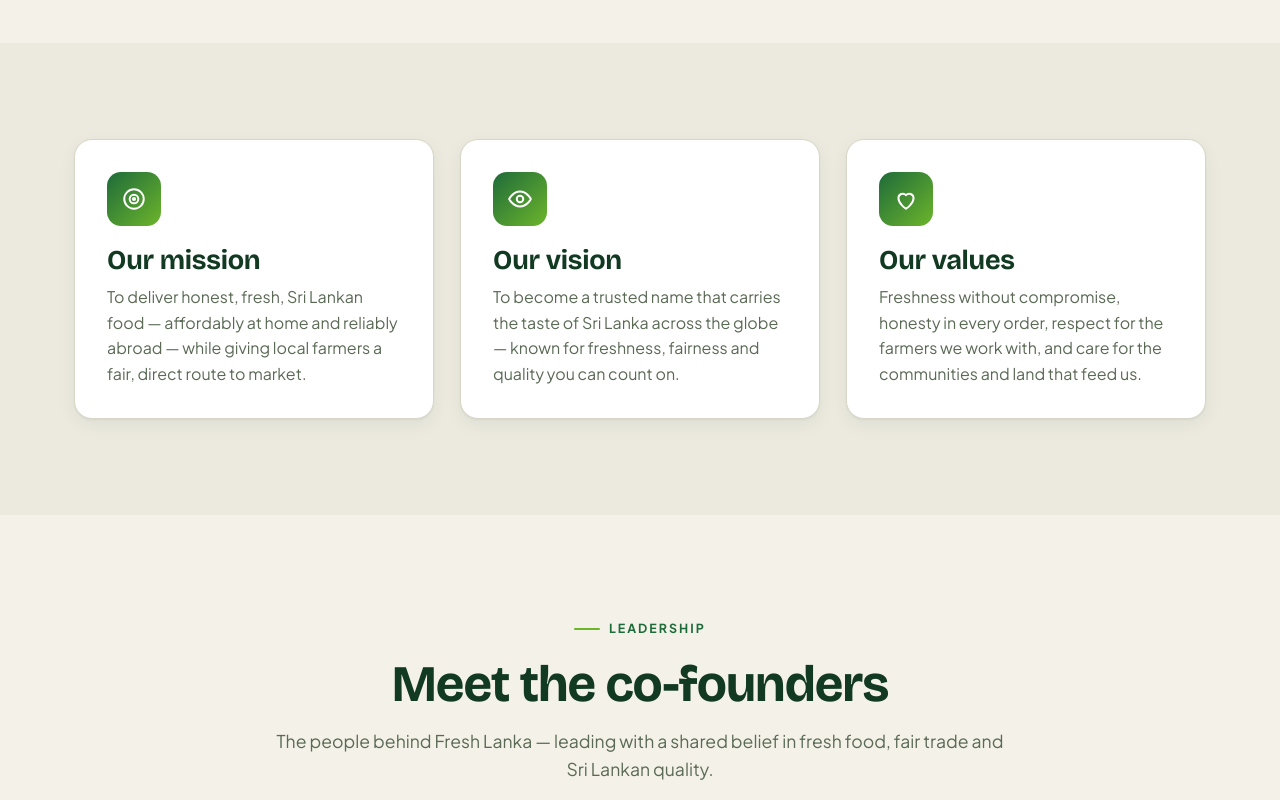
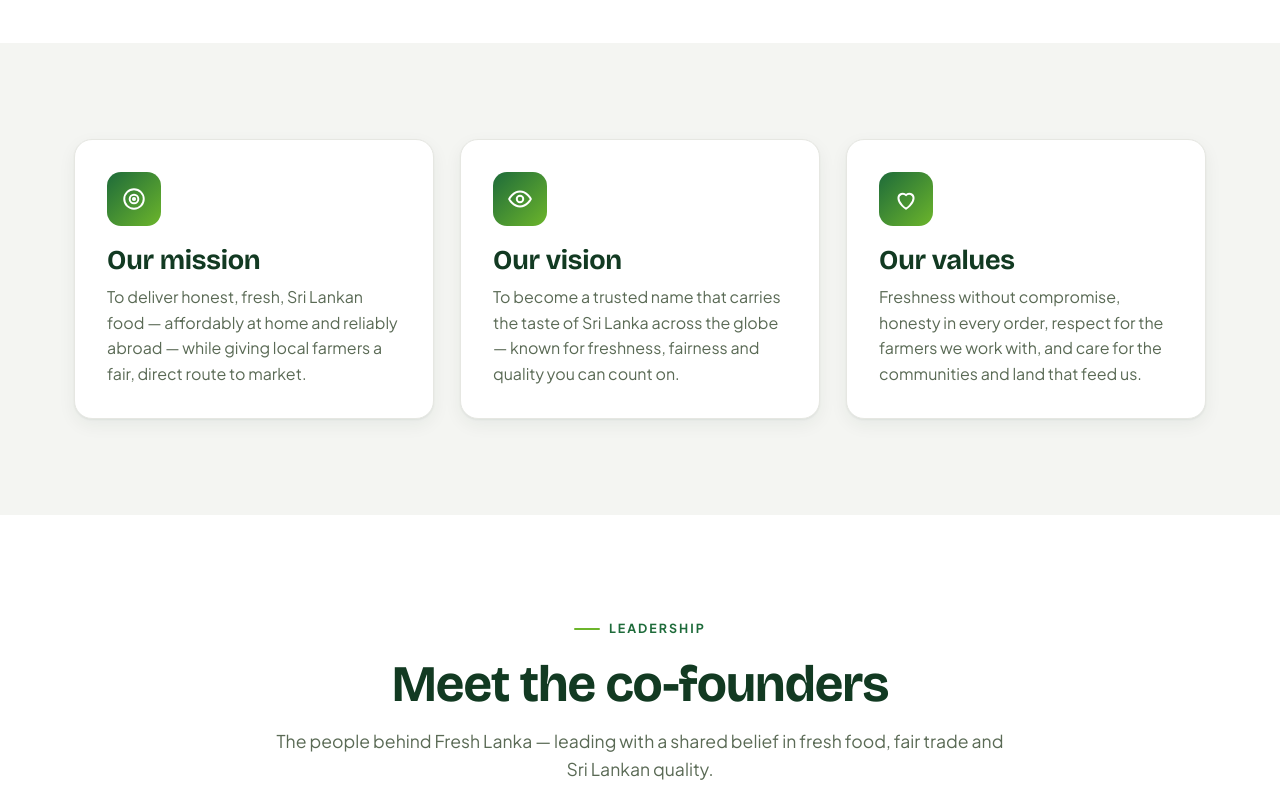
Before and after one commit to Dilantha1995/Fresh-Lanka-Pvt-Ltd, a plain HTML site: page about.html in a window 1280 px wide. Shown: the part 1120-1920 px from the top of the page. Drawn offline with nearby package versions, Linux system fonts and the light colour scheme.

Commit message:
Add files via upload

```diff
--- a/styles.css
+++ b/styles.css
@@ -13,12 +13,12 @@
   --leaf-2:#a3d44e;       /* pale lime                                   */
   --ocean:#1c6fa6;        /* globe blue — secondary accent               */
   --ocean-deep:#155680;
-  --paper:#f3f1e8;        /* cream page background                       */
-  --paper-2:#eceadf;      /* slightly deeper cream                       */
+  --paper:#ffffff;        /* white page background                       */
+  --paper-2:#f4f5f2;      /* very light neutral for sections            */
   --card:#ffffff;
   --ink:#23301f;          /* body text                                   */
   --muted:#5a6a55;        /* secondary text                              */
-  --line:#d9d6c7;         /* hairlines on cream                          */
+  --line:#e6e7e2;          /* hairlines on white                         */
   --line-dark:rgba(255,255,255,.14);
 
   --maxw:1180px;
@@ -136,8 +136,8 @@ p{margin:0 0 1rem}
 .nav .btn{margin-left:8px;padding:.7rem 1.2rem}
 
 /* header states: transparent over hero, solid after scroll */
-.site-header.on-light{background:rgba(243,241,232,.85);backdrop-filter:blur(12px);box-shadow:0 1px 0 var(--line)}
-.site-header.scrolled{background:rgba(243,241,232,.92);backdrop-filter:blur(12px);box-shadow:0 4px 24px rgba(18,58,34,.08);padding:10px 0}
+.site-header.on-light{background:rgba(255,255,255,.85);backdrop-filter:blur(12px);box-shadow:0 1px 0 var(--line)}
+.site-header.scrolled{background:rgba(255,255,255,.92);backdrop-filter:blur(12px);box-shadow:0 4px 24px rgba(18,58,34,.08);padding:10px 0}
 .site-header.scrolled .brand img{width:40px;height:40px}
 /* when transparent over a dark hero */
 .site-header.over-dark:not(.scrolled) .brand-text b,
```
Also changed, not shown: assets/emblem.png, assets/logo.png.
